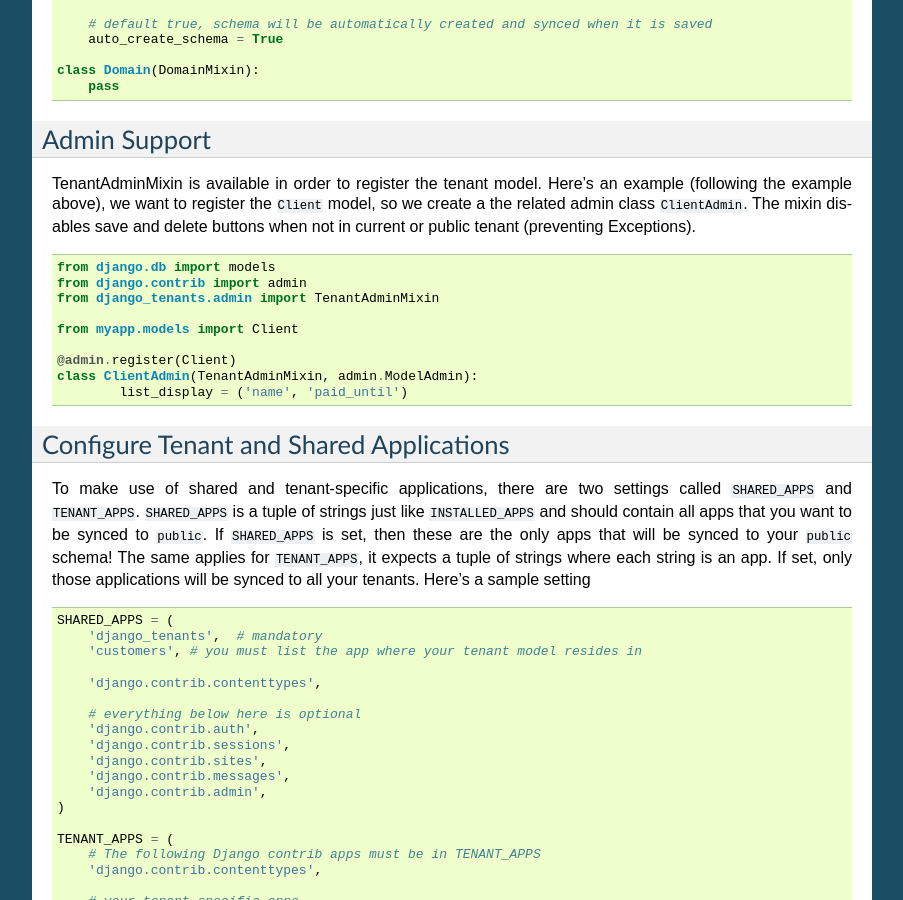
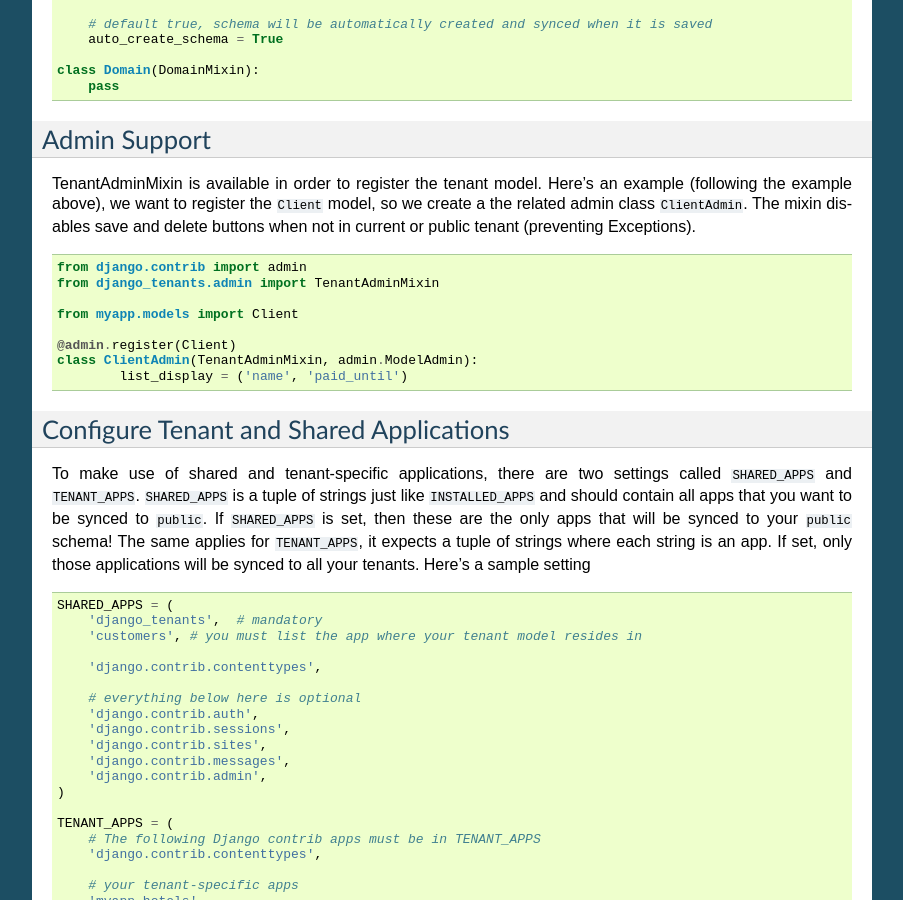
Before and after one commit to django-tenants/django-tenants, a Sphinx documentation site: the page built from docs/install.rst, in a window 1280 px wide and 900 px high, scrolled down 1282 px. Shown: the whole window, without its empty margins (198-1101 px from the left). Built offline with Sphinx 7.4.7, drawn with Linux system fonts in a browser that asks for light colours; the version number could not be read and is left out.

Commit message:
remove unnecessary import

```diff
--- a/docs/install.rst
+++ b/docs/install.rst
@@ -87,7 +87,6 @@ The mixin disables save and delete buttons when not in current or public tenant
 
 .. code-block:: python
 
-    from django.db import models
     from django.contrib import admin
     from django_tenants.admin import TenantAdminMixin
 
```
